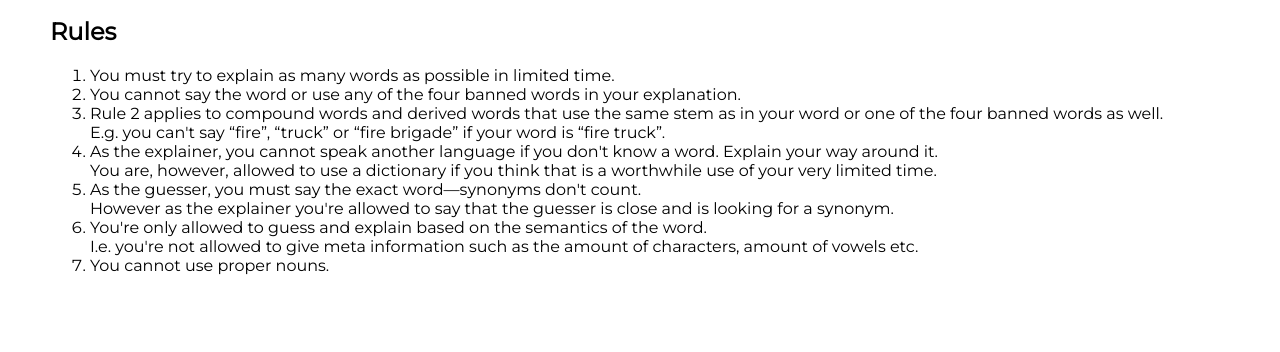
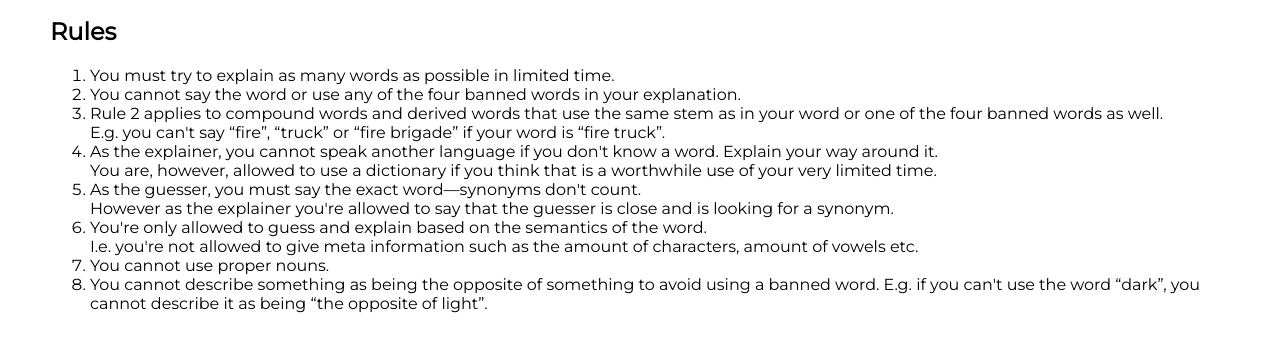
Before and after one commit to miestasmia/Vortumigu, a plain HTML site: page client/index.html in a window 1280 px wide. Shown: the part 242-594 px from the top of the page. Drawn offline with Linux system fonts and the light colour scheme.

Commit message:
Update words

```diff
--- a/client/index.html
+++ b/client/index.html
@@ -58,8 +58,10 @@ along with Vortumigu.  If not, see <http://www.gnu.org/licenses/>.
                 You're only allowed to guess and explain based on the semantics of the word.<br/>
                 I.e. you're not allowed to give meta information such as the amount of characters, amount of vowels etc.
             </li>
+            <li>You cannot use proper nouns.</li>
             <li>
-                You cannot use proper nouns.
+                You cannot describe something as being the opposite of something to avoid using a banned word.
+                E.g. if you can't use the word “dark”, you cannot describe it as being “the opposite of light”.
             </li>
         </ol>
 
```
